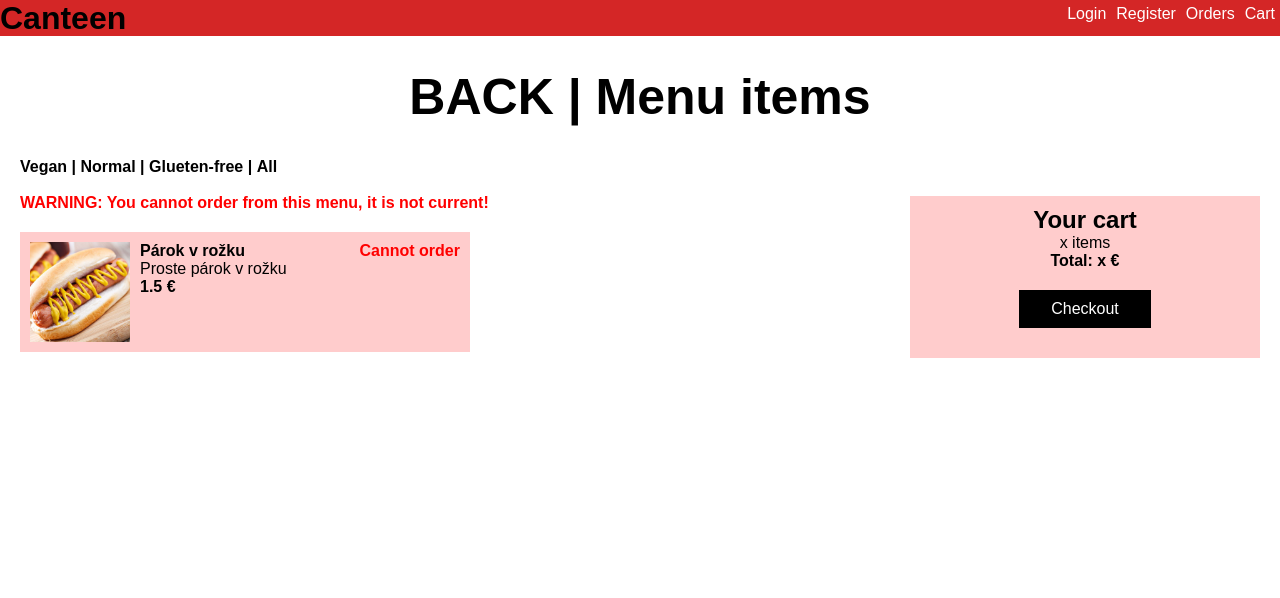
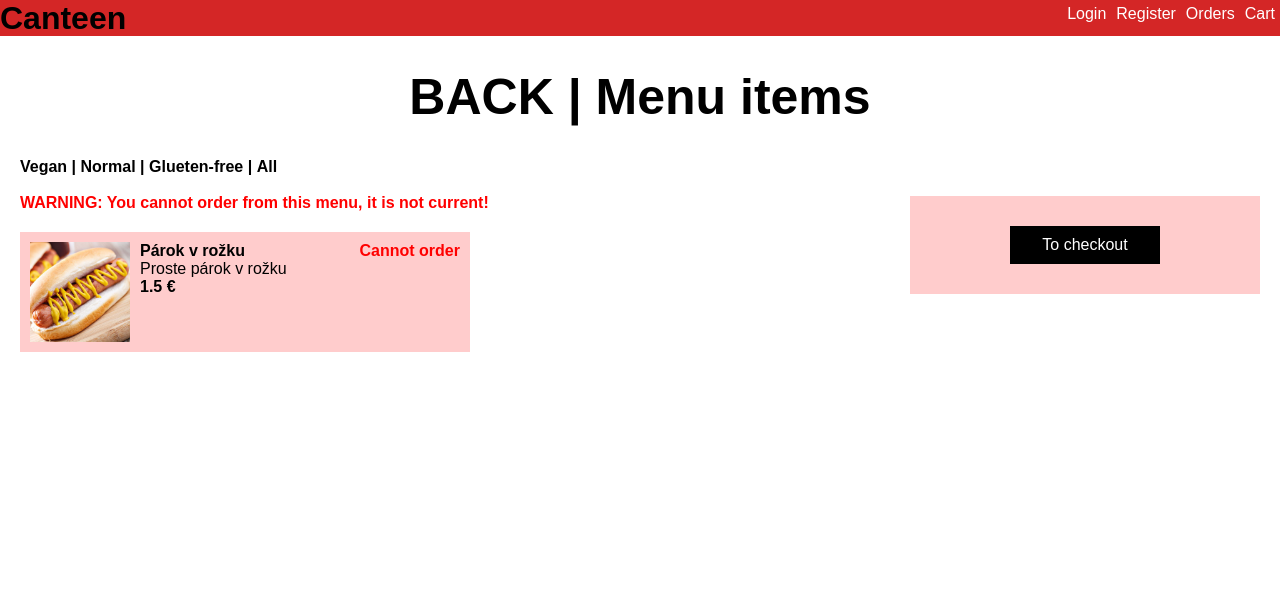
Before and after one commit to natal1H/IIS-project, a Django app: page /menu/1 in a window 1280 px wide. Shown: the top 598 px of the page. Run offline with Django 3.2, Linux system fonts and the light colour scheme; data comes from the database, SQL or seed files in the repository.

Commit message:
Cart saying it is empty, easy to spot button to checkout

```diff
--- a/app/canteen/templates/cart.html
+++ b/app/canteen/templates/cart.html
@@ -50,10 +50,8 @@
         </div>
 
 
-
-
         {% else %}
-
+        <p style="text-align:center;font-size:20px;margin-top:30px">No items in cart.</p>
         {% endif %}
 
 
--- a/app/canteen/templates/menu_detail.html
+++ b/app/canteen/templates/menu_detail.html
@@ -63,13 +63,8 @@
     </div><!-- End food-blocks -->
 
     <div class="cart-block">
-        <h3>Your cart</h3>
-
-        x items<br>
-        <b>Total: x €</b><br>
-
-        <button class="button-black" onclick=""> <!-- TODO: redirect to checkout -->
-        Checkout
+        <button class="button-black" onclick="window.location='/cart';">
+        To checkout
         </button>
     </div><!-- End cart-block -->
 
```
Also changed, not shown: app/canteen/templates/facility_detail.html (+2 -7 lines).
